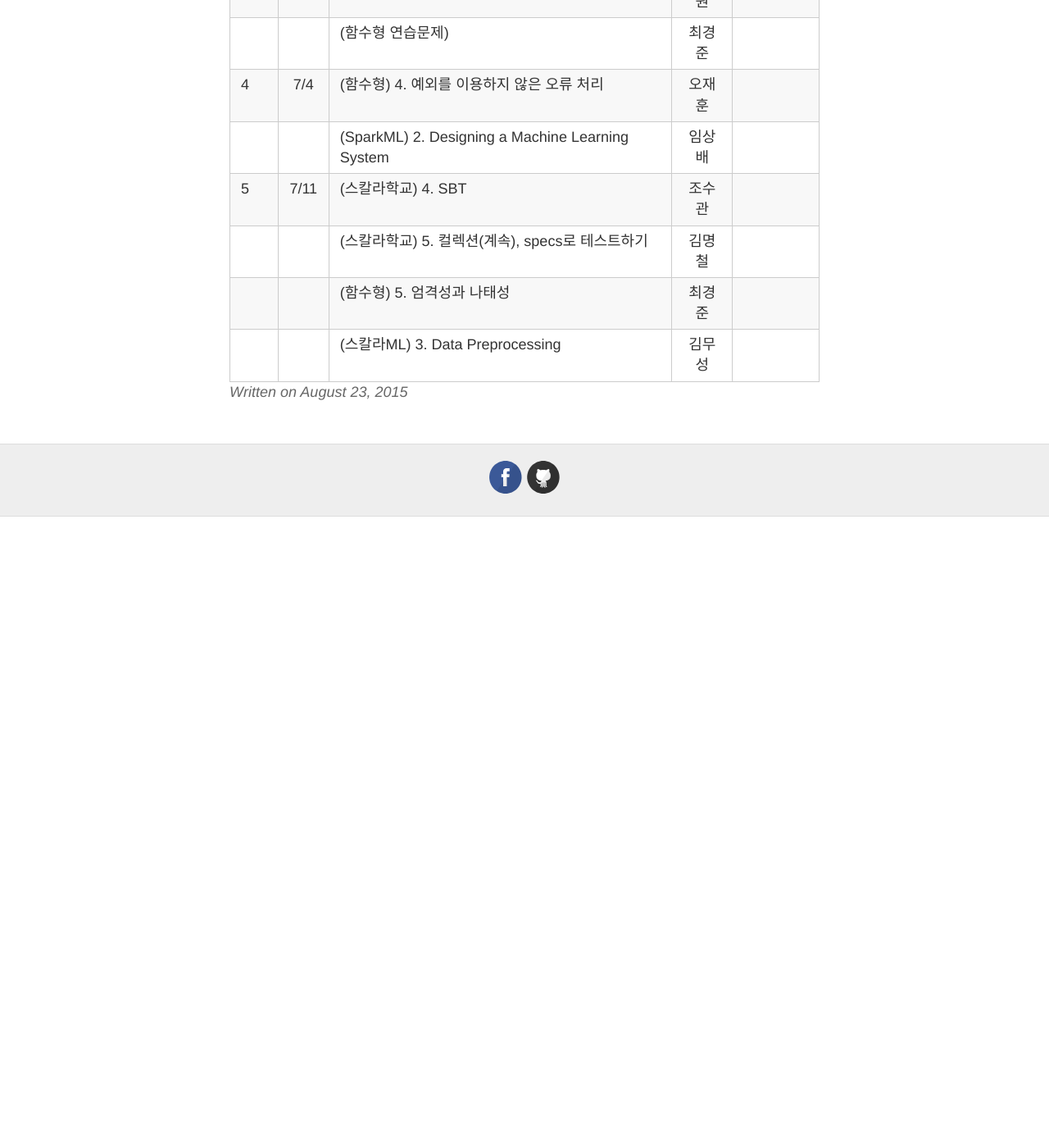
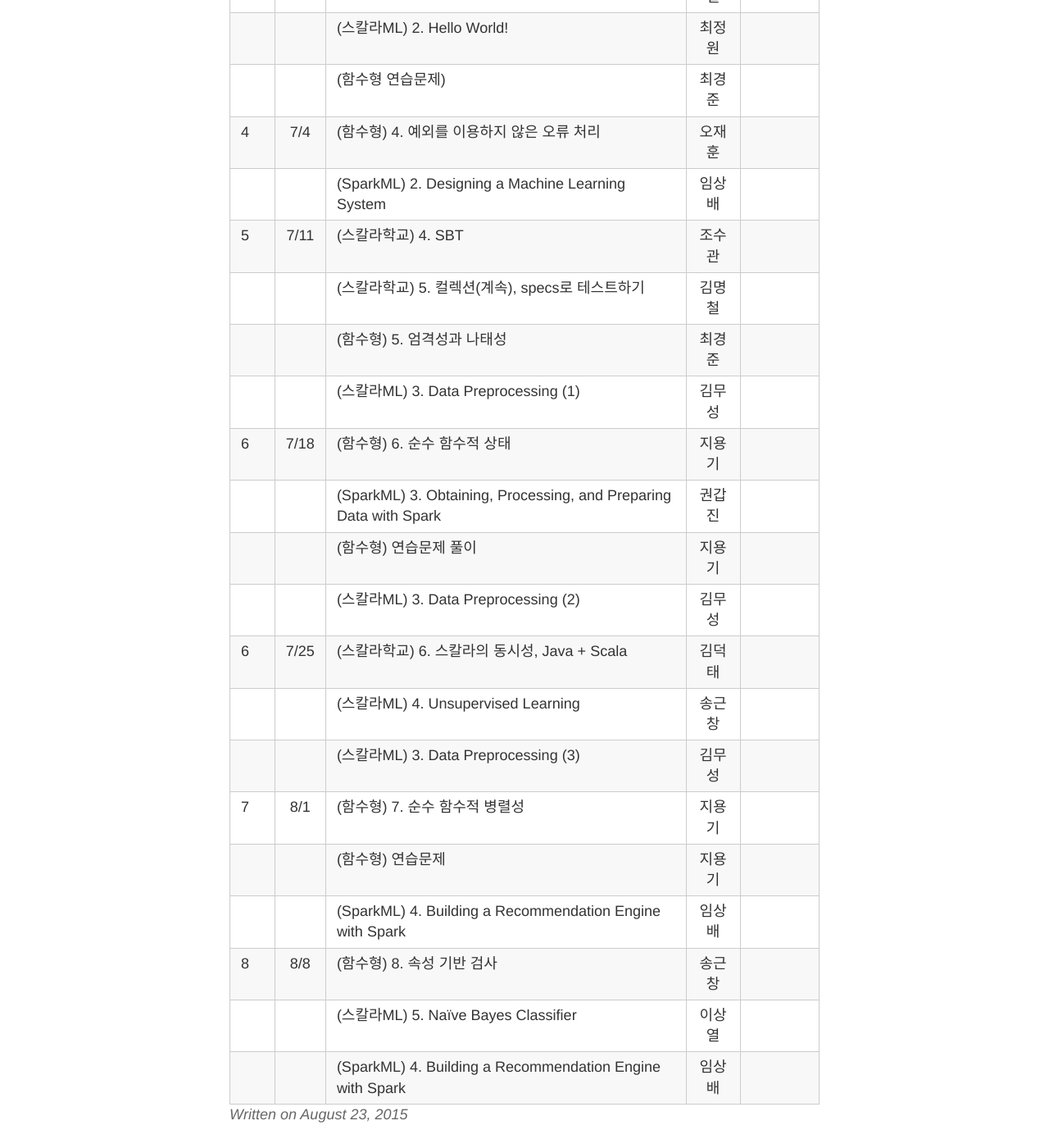
Before and after one commit to sezinie/ScalaML, a Jekyll site: the page built from _posts/2015-8-23-SCHEDULE.md, in a window 1280 px wide and 1400 px high, scrolled down 1175 px. Shown: the whole window at 82% size. Built offline with Jekyll 4.4.1, drawn with Linux system fonts in a browser that asks for light colours; Markdown is read by kramdown in place of the engine named in the settings; before the commit the page ends 1805 px from its top, so only the background shows below that; some of the changed text lies outside the part shown.

Commit message:
Update 2015-8-23-SCHEDULE.md

```diff
--- a/_posts/2015-8-23-SCHEDULE.md
+++ b/_posts/2015-8-23-SCHEDULE.md
@@ -27,6 +32,19 @@ title: 스터디 일정 & 커리큘럼 & 발표자료
 | 4 |7/4 |(함수형) 4. 예외를 이용하지 않은 오류 처리 |오재훈| |
 |   |    |(SparkML) 2. Designing a Machine Learning System |임상배||
 | 5 |7/11|(스칼라학교) 4. SBT |조수관| |
-|   |    | (스칼라학교) 5. 컬렉션(계속), specs로 테스트하기 |김명철||
+|   |    |(스칼라학교) 5. 컬렉션(계속), specs로 테스트하기 |김명철||
 |   |    |(함수형) 5. 엄격성과 나태성 |최경준||
-|   |    |(스칼라ML) 3. Data Preprocessing |김무성||
+|   |    |(스칼라ML) 3. Data Preprocessing (1) |김무성||
+| 6 |7/18|(함수형) 6. 순수 함수적 상태 |지용기| |
+|   |    |(SparkML) 3. Obtaining, Processing, and Preparing Data with Spark |권갑진||
+|   |    |(함수형) 연습문제 풀이 |지용기||
+|   |    |(스칼라ML) 3. Data Preprocessing (2) |김무성||
+| 6 |7/25|(스칼라학교) 6. 스칼라의 동시성, Java + Scala |김덕태| |
+|   |    |(스칼라ML) 4. Unsupervised Learning |송근창||
+|   |    |(스칼라ML) 3. Data Preprocessing (3) |김무성||
+| 7 |8/1 |(함수형) 7. 순수 함수적 병렬성 |지용기| |
+|   |    |(함수형) 연습문제 |지용기||
+|   |    |(SparkML) 4. Building a Recommendation Engine with Spark |임상배||
+| 8 |8/8 |(함수형) 8. 속성 기반 검사 |송근창| |
+|   |    |(스칼라ML) 5. Naïve Bayes Classifier |이상열||
+|   |    |(SparkML) 4. Building a Recommendation Engine with Spark |임상배||
```
Also changed, not shown: other parts of _posts/2015-8-23-SCHEDULE.md (+7 -2 lines).
